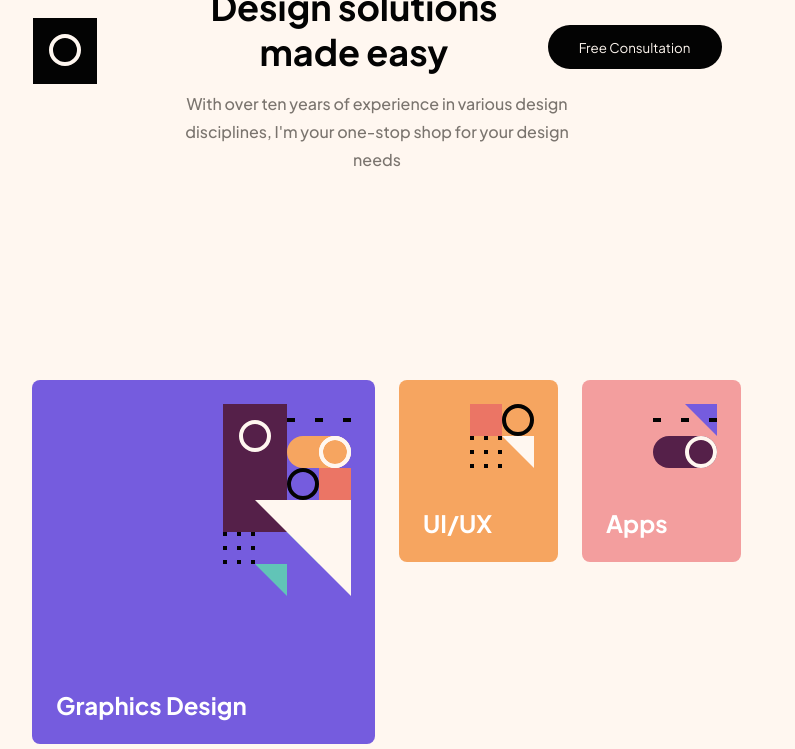
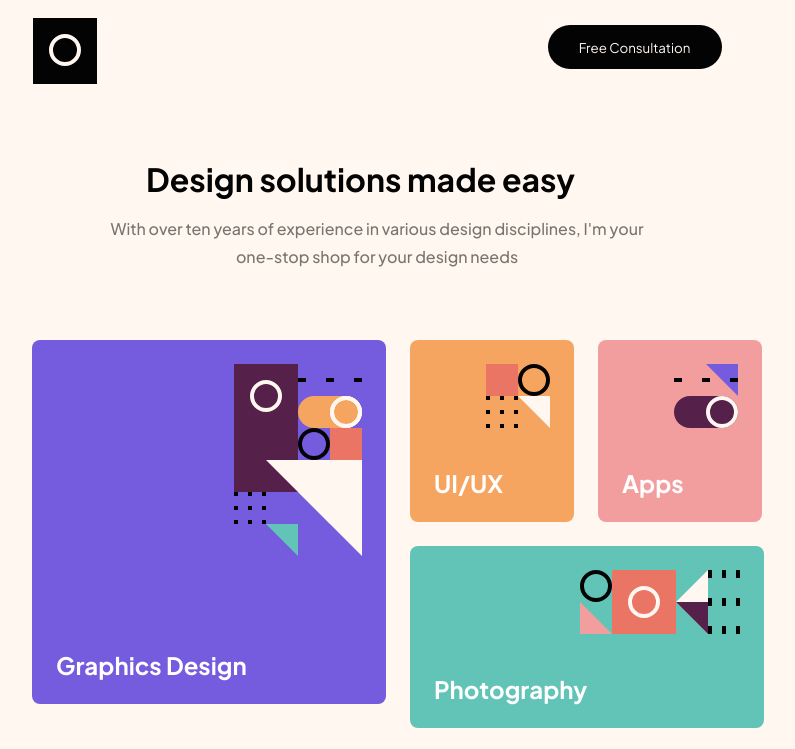
Before and after one commit to ewurasi-nyarkoa/single-page-portfolio, a plain HTML site: page index.html in a window 1024 px wide. Shown: the top 749 px of the page, without its empty margins (135-930 px from the left). Drawn offline with Linux system fonts and the light colour scheme.

Commit message:
adjusted the styles for tablet screen

```diff
--- a/style.css
+++ b/style.css
@@ -151,7 +151,6 @@
 .illustrations-1{
   width: 343px;
   height: 364px;
-  /* grid-row: span 2; */
 }
 
 .illustrations-6,.illustrations-5{
@@ -621,6 +620,7 @@
   height: 159px;
   margin-left: 40px;
 }
+
 .contact-text h2{
   font-size: var(--heading-m-size);
   line-height: var(--heading-m-line-height);
@@ -629,6 +629,9 @@
 }
 .contact-text p {
   margin-top: 25px;
+  width: 540px;
+  height: 84px;
+  text-align: left;
   color: var(--peach-cream);
   font-size: var(--body-m-size);
   font-weight: var(--body-medium-weight);
@@ -659,7 +662,7 @@
 
 
 
- @media (min-width: 769px) and (max-width: 1024px){
+ @media (min-width: 768px) and (max-width: 1024px){
   body{
     background-color: var(--peach-cream);
     display: flex;
@@ -693,16 +696,27 @@
  justify-content: center;
 }
 
-body.hero{
+.hero{
   margin-top: 64px;
   width: 690px;
   height: 138px;
   display: flex;
   flex-direction: column;
+  justify-content: center;
+  /* background-color: #eb7565 !important; */
 }
+.hero-text h1{
+  width: 540px;
+  height: 40px;
+  font-size: var(--heading-s-size);
+  font-weight: var(--heading-bold-weight);
+  line-height: auto;
+  color: var(--jet-black);
+ }
 .hero-text p{
-  width: 389px;
-  height: 364px;
+  width: 573px;
+  height: 56px;
+  text-align: center;
 }
  .services{
   margin-top: 64px;
@@ -710,6 +724,33 @@ body.hero{
   grid-template-columns: repeat(2, 1fr);
   gap: 24px;
   width: 690px ;
+  height: 570px;
+
+}
+
+.illustrations-1{
+  width: 354px;
+  height: 364px;
+  grid-row: span 2;
+}
+
+.illustrations-6,.illustrations-5{
+  width: 164px;
+  height: 182px;
+}
+
+.illustrations-4{
+  width: 354px;
+  height: 182px;
+}
+
+.illustrations-2,.illustrations-3{
+  width: 354px;
+  height: 158px;
+}
+.group{
+  display: flex;
+  gap: 24px;
 }
 .about-section{
   display: flex;
@@ -747,6 +788,10 @@ body.hero{
   justify-content: center;
 
 }
+.contact-container{
+  width:540px;
+  height: 232px;
+}
 
 .footer{
   margin-top: 56px;
```
Also changed, not shown: index.html (+4 -0 lines).
